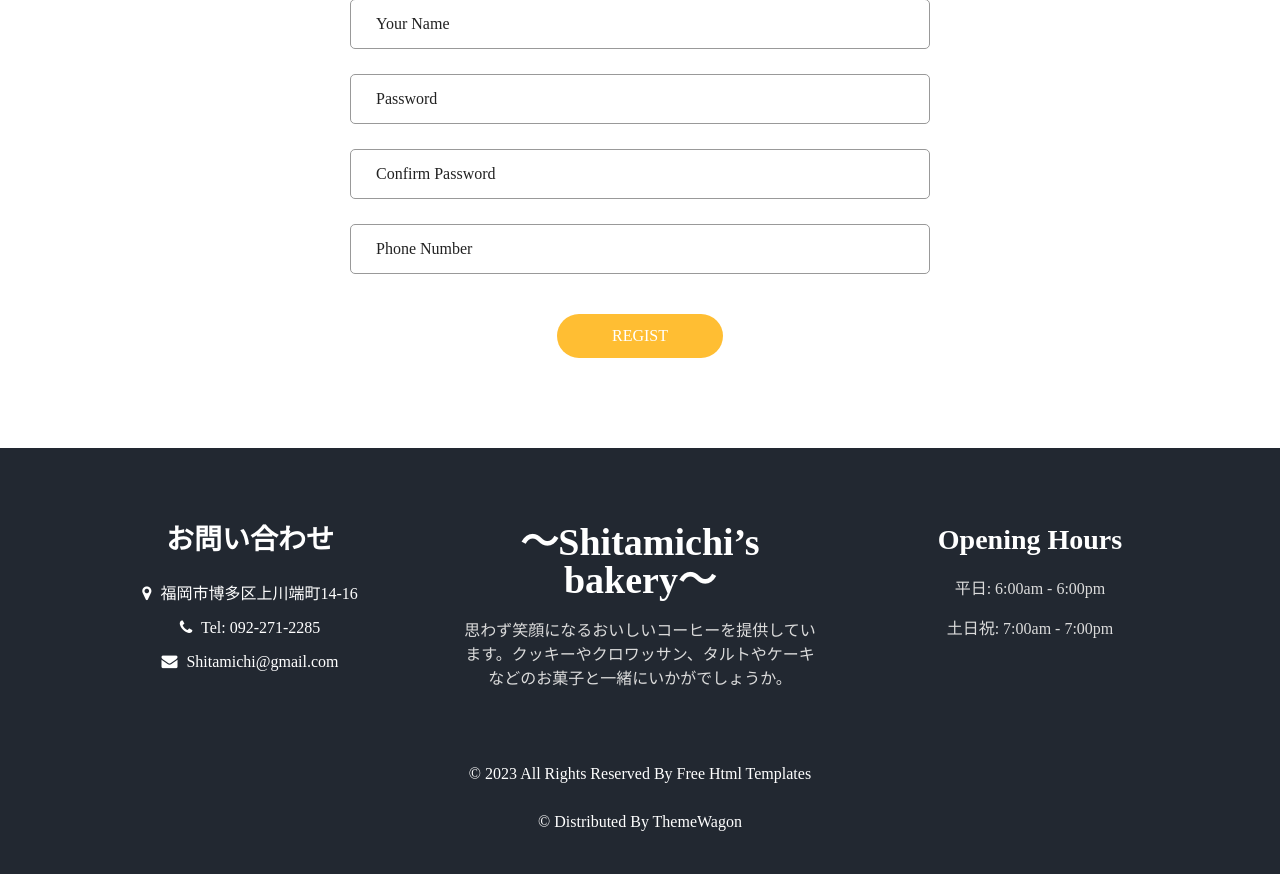
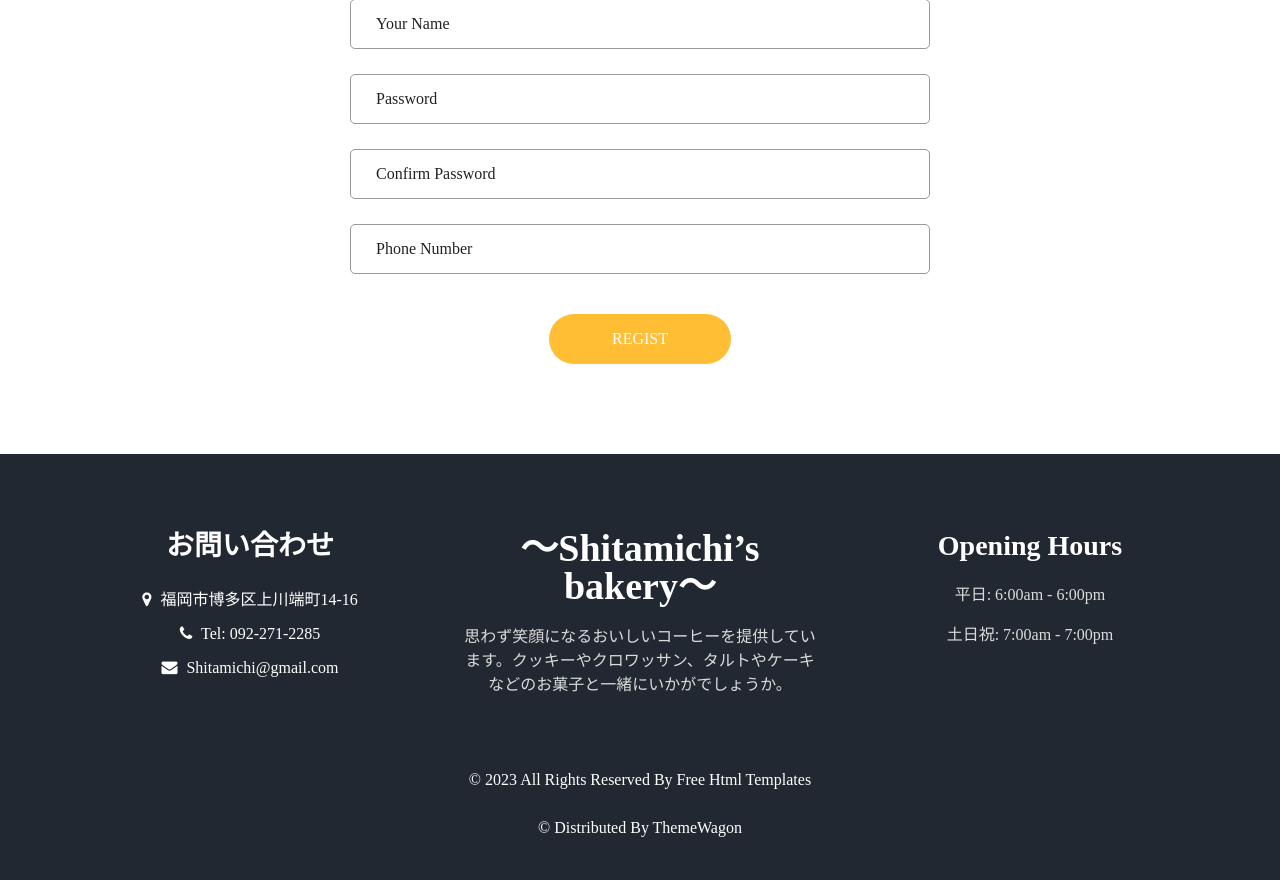
Before and after one commit to miyosi33/FIC_D_CareerDesign, a PHP site: page /new.php in a window 1280 px wide. Shown: the part 194-1074 px from the top of the page. Run offline with PHP 8.4, Linux system fonts and the light colour scheme; some libraries are stand-ins or nearby versions; some web fonts are replaced.

Commit message:
Update new.php

```diff
--- a/new.php
+++ b/new.php
@@ -11,9 +11,9 @@
 
 
   <div class="col-md-12">
-
     <div class="form_container">
       <form action="login.php" method="post">
+        <input type="hidden" name="command" value="regist">
         <div>
           <input type="text" class="form-control" placeholder="Your Name" name="login"/>
         </div>
@@ -26,23 +26,20 @@
         <div>
           <input type="tel" class="form-control" placeholder="Phone Number" name="phone_number"/>
         </div>
-        </form>
-</div>
-
-        <div class="col-md-12">
 
         <div class="form_container">
           <div class="btn_box">
             <a href="login.php">
               <button>
-                  Regist
+                <input type="submit" value="REGIST">
               </button>
             </a>
           </div>
         </div>
-
+      </form>
     </div>
-
+  </div>
+</div>
 </section>
 <!-- end book section -->
 
```
Lines whose indentation alone changed are shown as unchanged.
